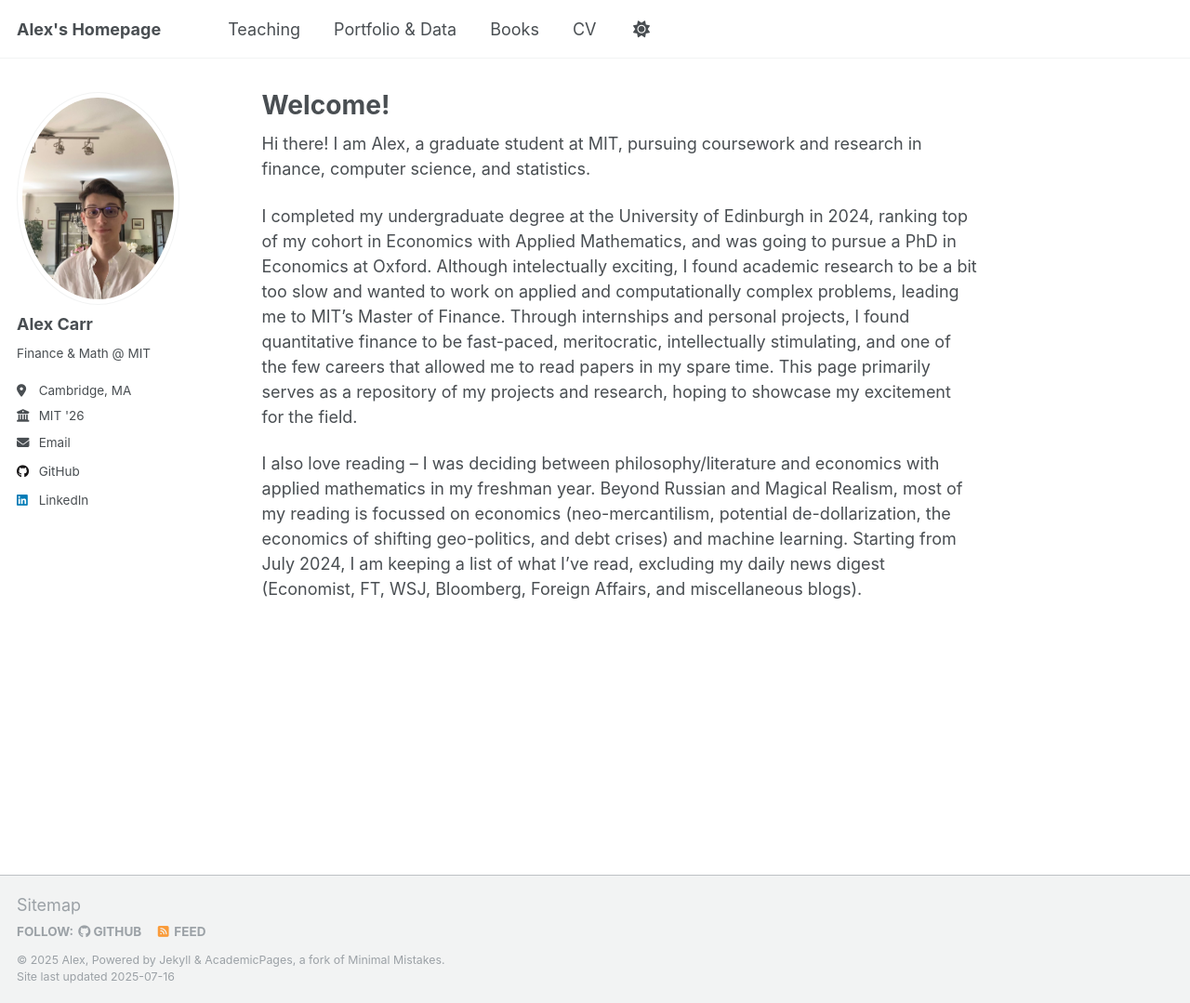
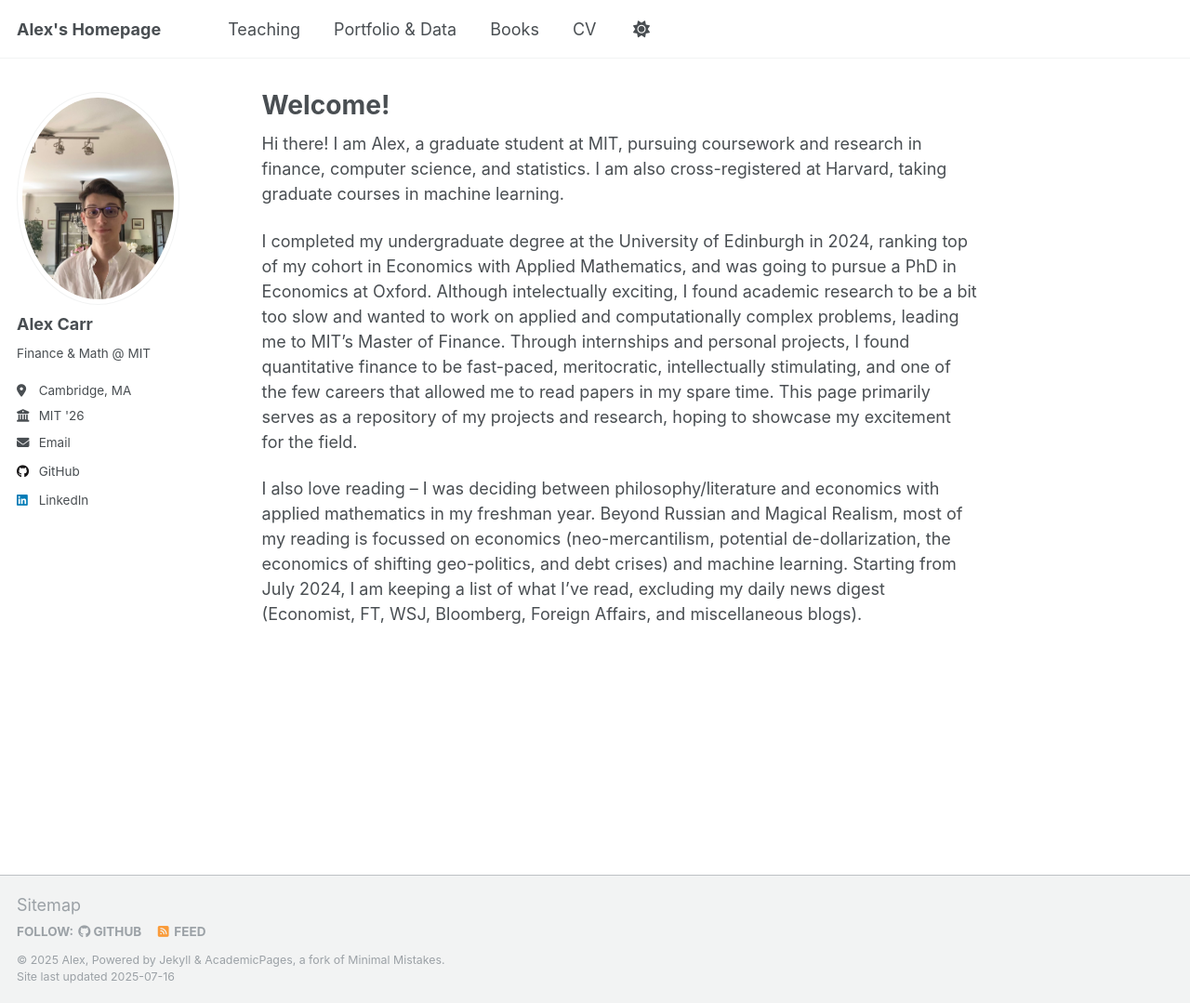
Before and after one commit to AlexandrCarr/AlexandrCarr.github.io, a Jekyll site: the page built from _pages/about.md, in a window 1280 px wide and 1079 px high. Shown: the whole window at 93% size. Built offline with Jekyll 4.4.1, drawn with Linux system fonts in a browser that asks for light colours.

Commit message:
Update about.md

```diff
--- a/_pages/about.md
+++ b/_pages/about.md
@@ -7,7 +7,7 @@ redirect_from:
   - /about.html
 ---
 
-Hi there! I am Alex, a graduate student at MIT, pursuing coursework and research in finance, computer science, and statistics.
+Hi there! I am Alex, a graduate student at MIT, pursuing coursework and research in finance, computer science, and statistics. I am also cross-registered at Harvard, taking graduate courses in machine learning.
 
 I completed my undergraduate degree at the University of Edinburgh in 2024, ranking top of my cohort in Economics with Applied Mathematics, and was going to pursue a PhD in Economics at Oxford. Although intelectually exciting, I found academic research to be a bit too slow and wanted to work on applied and computationally complex problems, leading me to MIT's Master of Finance. Through internships and personal projects, I found quantitative finance to be fast-paced, meritocratic, intellectually stimulating, and one of the few careers that allowed me to read papers in my spare time. This page primarily serves as a repository of my projects and research, hoping to showcase my excitement for the field.
 
```
